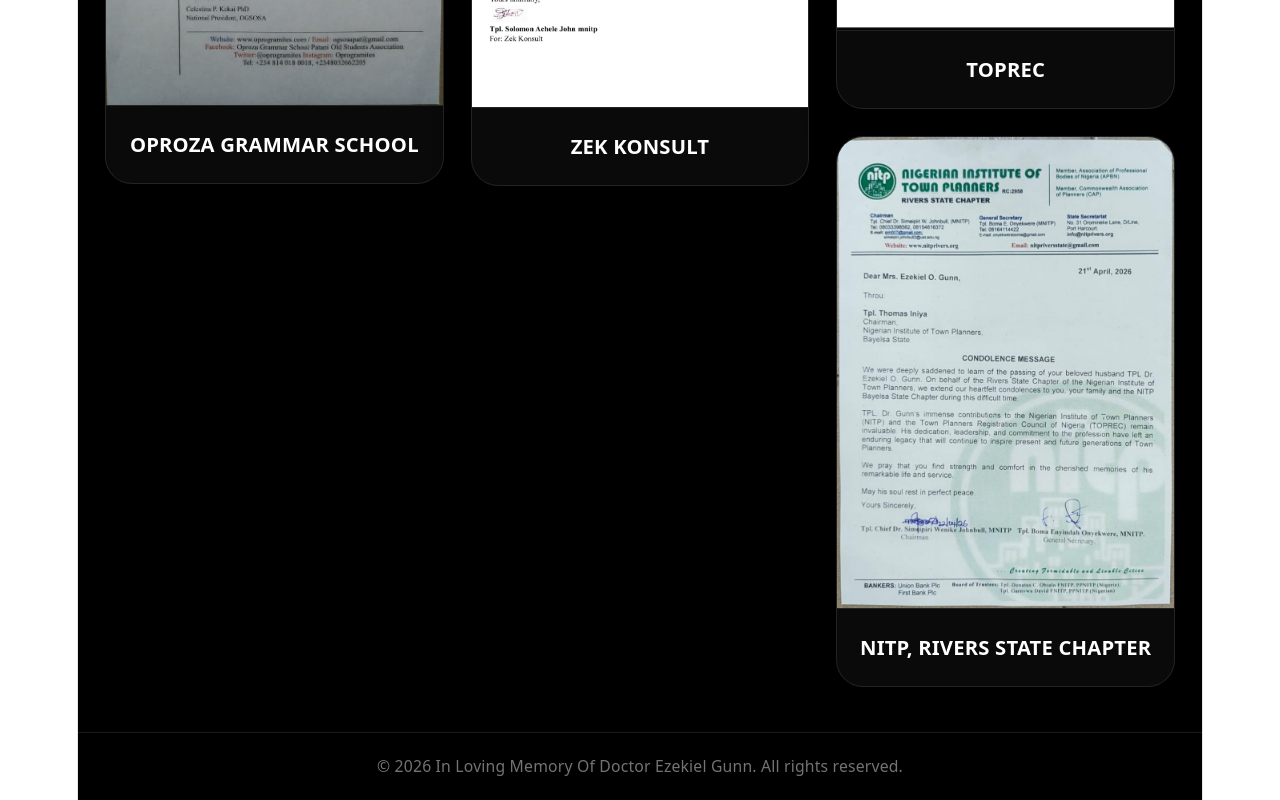
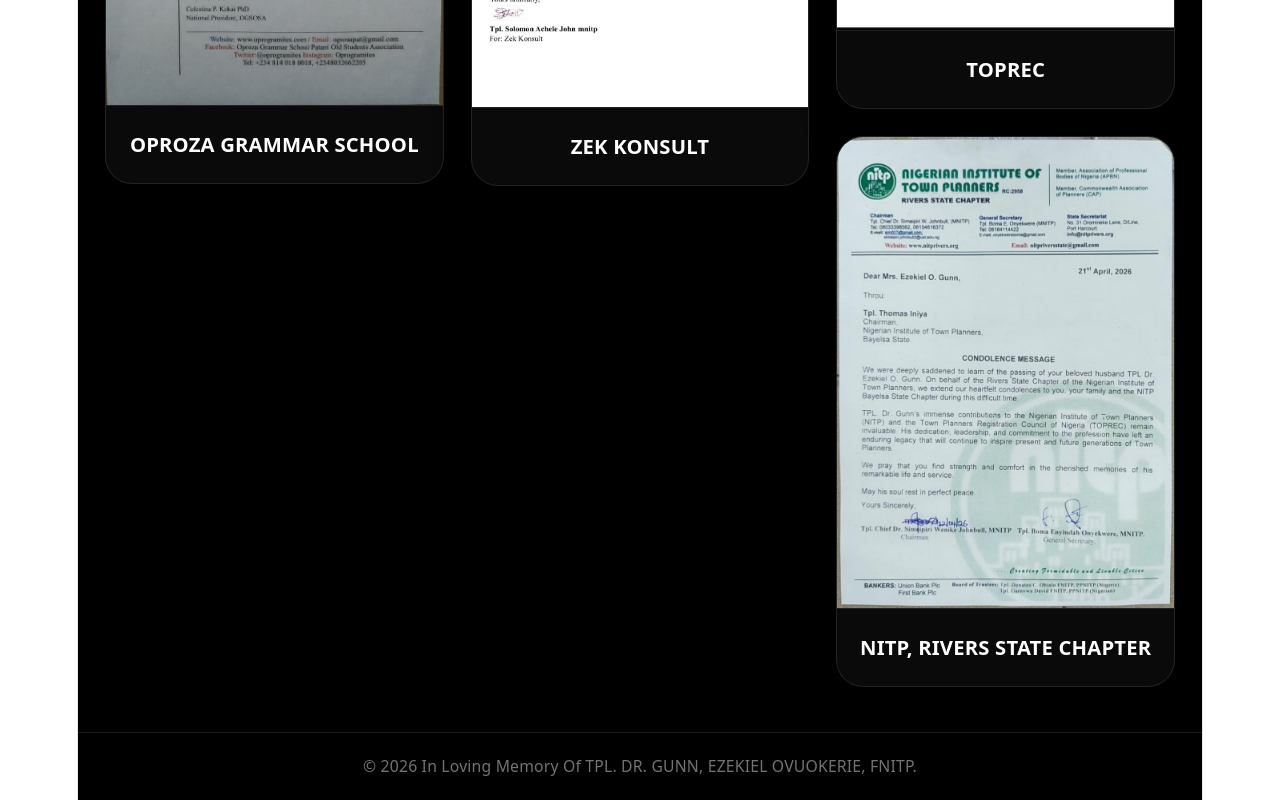
Before and after one commit to ShadowMonarch01/drgunnlegacy, a React (Vite) app: page / in a window 1280 px wide. Shown: the part 3586-4386 px from the top of the page. Built offline with nearby package versions, Linux system fonts and the light colour scheme.

Commit message:
letters AFTER footer

```diff
--- a/src/MemorialPage.tsx
+++ b/src/MemorialPage.tsx
@@ -287,8 +287,7 @@
       {/* Footer */}
       <footer className="border-t border-white/10 bg-black/70 px-4 py-5 text-center text-sm text-neutral-500 backdrop-blur-xl sm:px-6">
         <p>
-          &copy; {new Date().getFullYear()} In Loving Memory Of Doctor Ezekiel
-          Gunn. All rights reserved.
+          &copy; {new Date().getFullYear()} In Loving Memory Of TPL. DR. GUNN, EZEKIEL OVUOKERIE, FNITP.
         </p>
       </footer>
 
```
